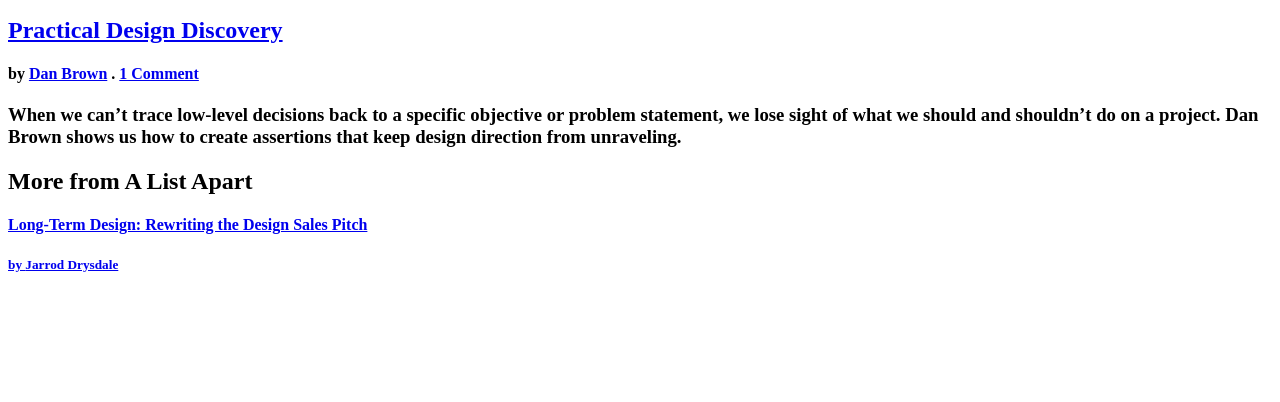
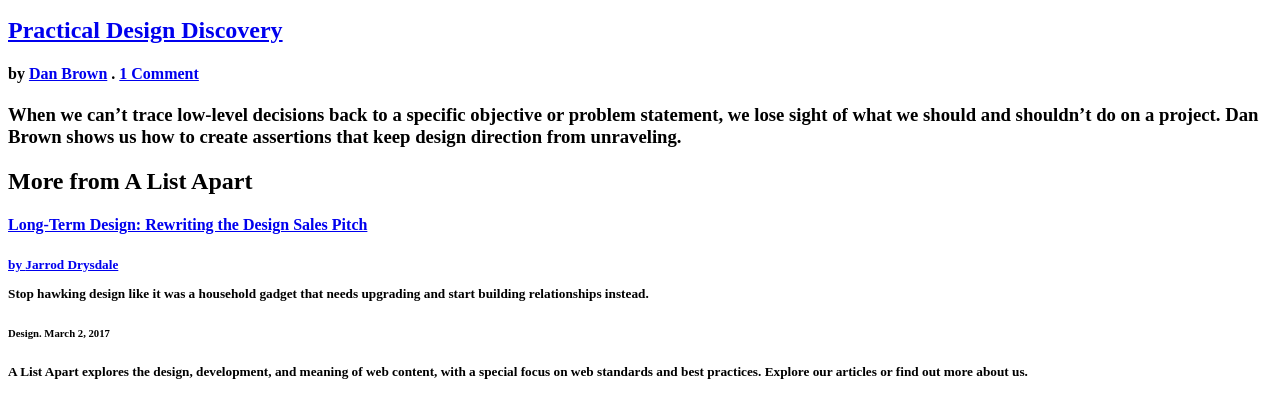
Before and after one commit to Paraprax/HTML-layout, a plain HTML site: page index.html in a window 1280 px wide. Shown: the part 421-823 px from the top of the page. Before the commit the page ends 800 px from the top, so only its background shows below. Drawn offline with Linux system fonts and the light colour scheme.

Commit message:
adding footer

```diff
--- a/index.html
+++ b/index.html
@@ -35,6 +35,18 @@
 <h2>More from A List Apart</h2>
 
 <h4><a href="https://alistapart.com/article/long-term-design-rewriting-the-design-sales-pitch">Long-Term Design: Rewriting the Design Sales Pitch</h4>
-  <h5>by <a href="https://alistapart.com/author/jarrod-drysdale">Jarrod Drysdale</a></h5>
+  <h5>by <a href="https://alistapart.com/author/jarrod-drysdale"> Jarrod Drysdale </a>
+<p>Stop hawking design like it was a household gadget that needs upgrading and start building relationships instead.
+</p></h5>
+  <h6>Design. March 2, 2017</h6>
+
+<footer>
+  <p>
+    <h5>A List Apart explores the design, development, and meaning of web content, with a special focus on web standards and best
+  practices. Explore our articles or find out more about us.
+    </h5>
+  </p>
+</footer>
+
   </body>
 </html>
```
